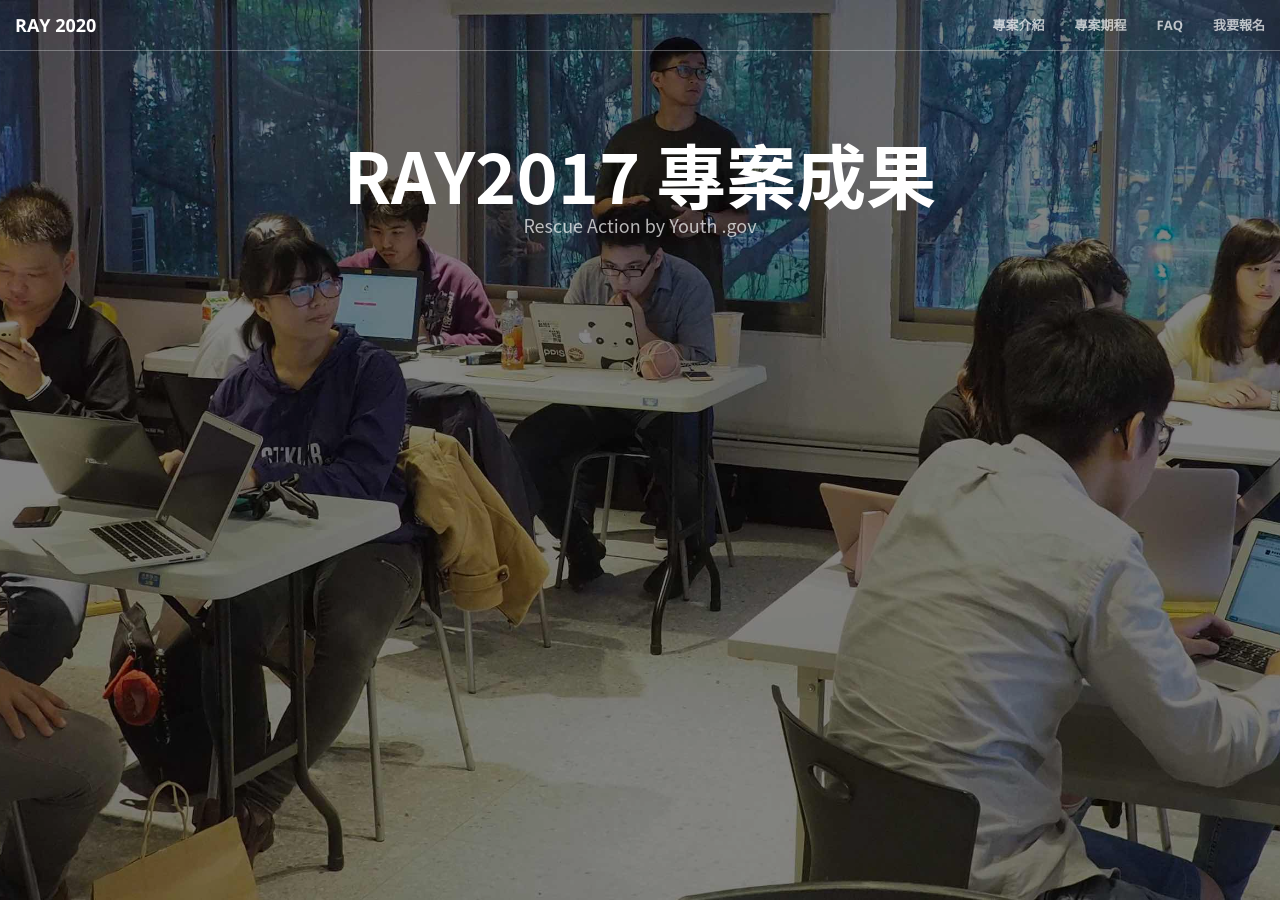
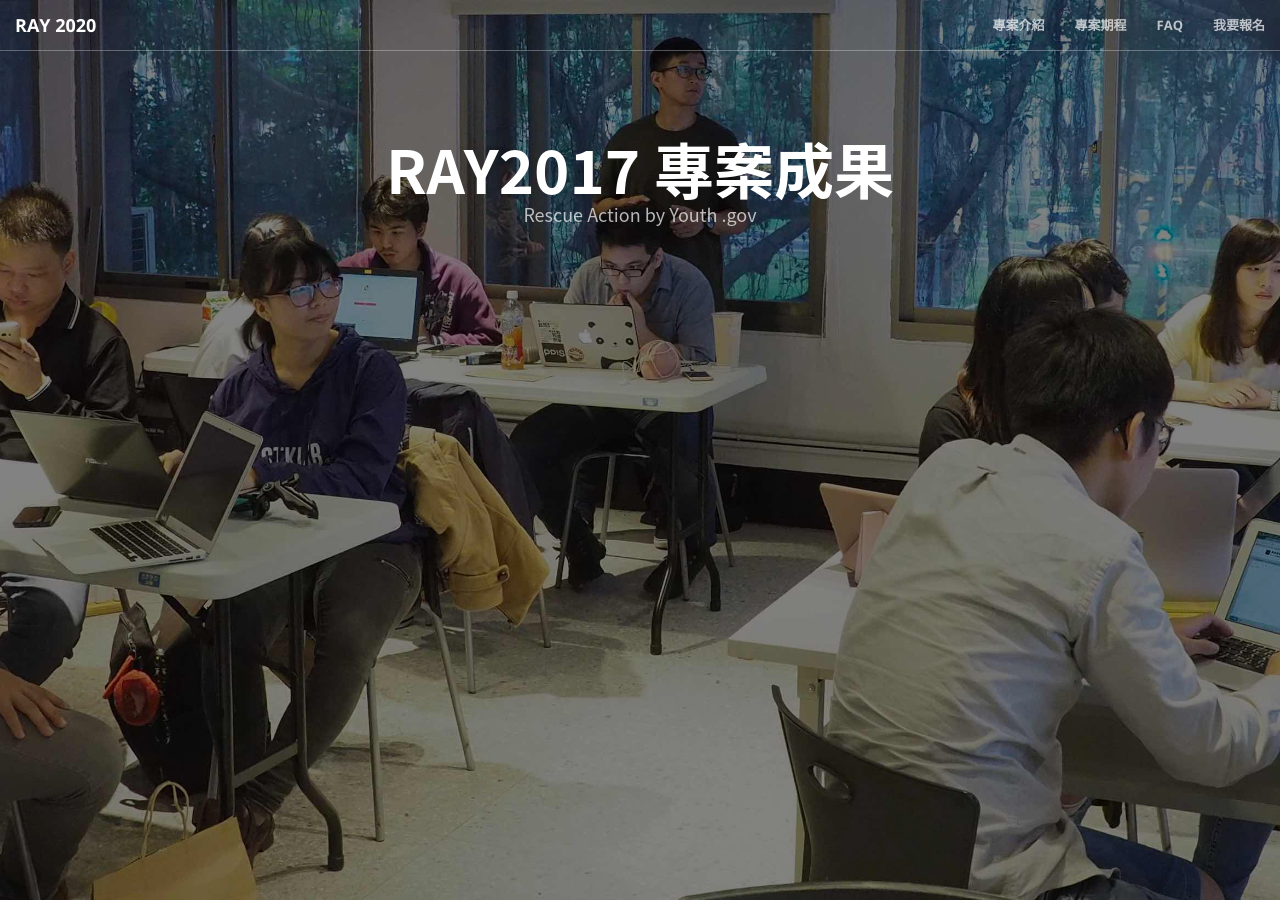
Before and after one commit to PDIS/ray2020-recruit, a Jekyll site: the page built from docs/progress.html, in a window 1280 px wide and 900 px high. Built offline with Jekyll 4.4.1, drawn with Linux system fonts in a browser that asks for light colours.

Commit message:
Adjust header font size and margin of p tag

```diff
--- a/docs/_sass/_base.scss
+++ b/docs/_sass/_base.scss
@@ -179,7 +179,7 @@ header {
     color: white;
 
     h1 {
-        font-size: 7rem;
+        font-size: 6rem;
     }
 
     p {
@@ -207,7 +207,6 @@ header {
                 font-weight: 300;
                 color: rgba(white, .7);
                 font-size: 16px;
-                margin-bottom: 50px;
             }
         }
     }
```
